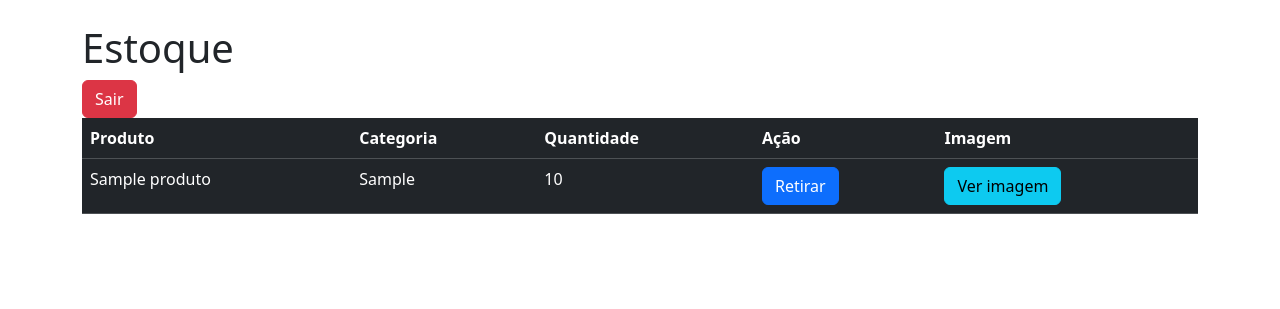
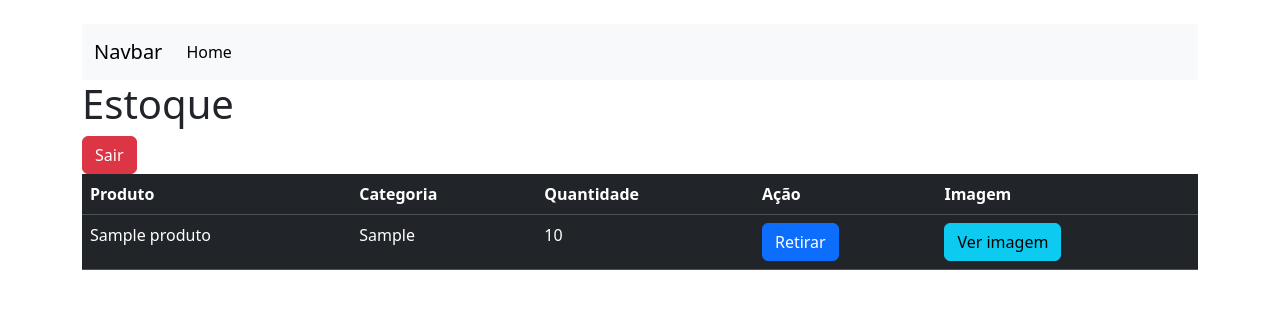
Before and after one commit to Henri918/Atividade, a Flask app: page /dps in a window 1280 px wide. Shown: the top 309 px of the page. Run offline with Flask 3, Linux system fonts and the light colour scheme; tables that the repository leaves empty hold one stand-in row (values such as "Sample post"); some libraries are stand-ins or nearby versions.

Commit message:
Final Da Final

```diff
--- a/static/main.js
+++ b/static/main.js
@@ -42,3 +42,93 @@ function verImagem(foto2) {
     });
 
 }
+
+function mostrarFormulario(){
+
+                document.getElementById(
+                "formulario"
+                ).style.display="block"
+
+                }
+
+                function editarProduto(id){
+
+                Swal.fire({
+
+                title:'Nova Quantidade',
+
+                input:'number',
+
+                showCancelButton:true,
+
+                confirmButtonText:'Salvar'
+
+                }).then((result)=>{
+
+                if(result.isConfirmed){
+
+                window.location.href=
+                `/editarquantidade/${id}/${result.value}`
+
+                }
+
+                })
+
+                }
+
+                function deletarProduto(id){
+
+                Swal.fire({
+
+                title:'Excluir item?',
+
+                icon:'warning',
+
+                showCancelButton:true,
+
+                confirmButtonText:'Excluir'
+
+                }).then((result)=>{
+
+                if(result.isConfirmed){
+
+                window.location.href=
+                `/deletar/${id}`
+
+                }
+
+                })
+
+                }
+
+function abrirPopup(id,nome){
+
+Swal.fire({
+
+title:nome,
+
+html:`
+<input
+id="quantidade"
+type="number"
+class="swal2-input"
+placeholder="Quantidade">
+`,
+
+showCancelButton:true,
+
+confirmButtonText:'Retirar'
+
+}).then((result)=>{
+
+if(result.isConfirmed){
+
+let qtd=document.getElementById("quantidade").value;
+
+window.location.href=`/retirar/${id}/${qtd}`;
+
+}
+
+});
+
+}
--- a/static/style.css
+++ b/static/style.css
@@ -64,3 +64,7 @@ form{
 #senha{
     color: #fff;;
 }
+
+#cu{
+    color: #192a6b;
+}
--- a/templates/dps.html
+++ b/templates/dps.html
@@ -9,7 +9,21 @@
     <script src="https://cdn.jsdelivr.net/npm/sweetalert2@11"></script>
 </head>
 
-<body class="container mt-4">
+<body id="cu" class="container mt-4">
+
+    <nav class="navbar navbar-expand-lg bg-body-tertiary">
+            <div class="container-fluid">
+            <a class="navbar-brand" href="#">Navbar</a>
+            <button class="navbar-toggler" type="button" data-bs-toggle="collapse" data-bs-target="#navbarNavAltMarkup" aria-controls="navbarNavAltMarkup" aria-expanded="false" aria-label="Toggle navigation">
+                <span class="navbar-toggler-icon"></span>
+            </button>
+            <div class="collapse navbar-collapse" id="navbarNavAltMarkup">
+                <div class="navbar-nav">
+                <a class="nav-link active" aria-current="page" href="#">Home</a>
+                </div>
+            </div>
+            </div>
+        </nav>
 
 <h1>Estoque</h1>
 
@@ -74,42 +88,6 @@
 
 </table>
 
-<script>
-
-function abrirPopup(id,nome){
-
-Swal.fire({
-
-title:nome,
-
-html:`
-<input
-id="quantidade"
-type="number"
-class="swal2-input"
-placeholder="Quantidade">
-`,
-
-showCancelButton:true,
-
-confirmButtonText:'Retirar'
-
-}).then((result)=>{
-
-if(result.isConfirmed){
-
-let qtd=document.getElementById("quantidade").value;
-
-window.location.href=`/retirar/${id}/${qtd}`;
-
-}
-
-});
-
-}
-
-</script>
-
 <script src="{{ url_for('static', filename='main.js') }}"></script>
 
 </body>
```
Also changed, not shown: templates/adm.html (+0 -61 lines).
